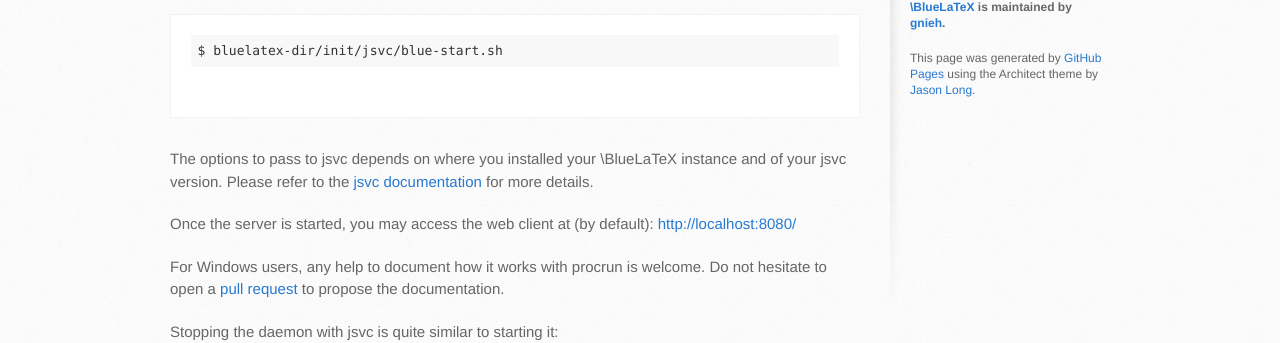
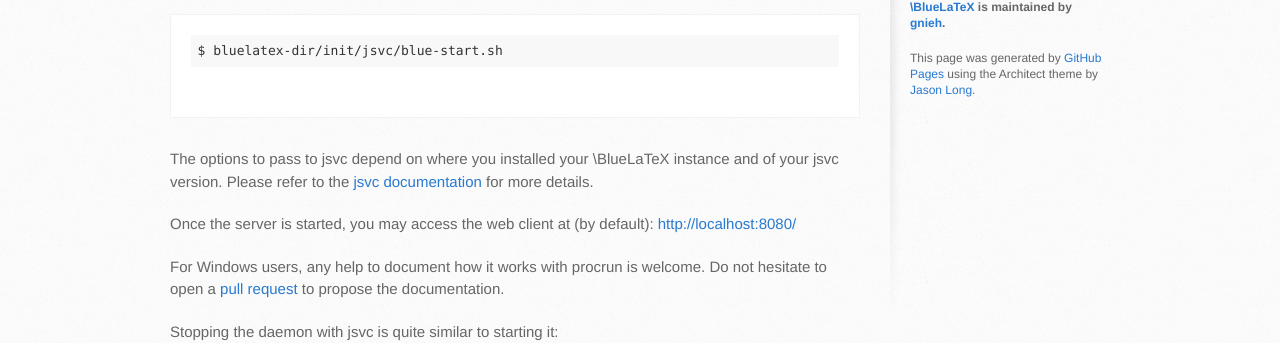
Before and after one commit to jeromedrouet/bluelatex-website, a Jekyll site: the page built from running/index.markdown, in a window 1280 px wide. Shown: the part 432-775 px from the top of the page. Built offline with Jekyll 4.4.1, drawn with Linux system fonts in a browser that asks for light colours.

Commit message:
Typo and missing word

````diff
--- a/contact/index.markdown
+++ b/contact/index.markdown
@@ -12,7 +12,7 @@ If you want to contact us to ask any question, give feedback, you can:
  - Join us on irc on channel [#bluelatex@freenode](https://kiwiirc.com/client/irc.freenode.net/bluelatex),
  - Subscribe and send us an email on [blue-users@lists.gnieh.org](http://lists.gnieh.org/mailman/listinfo/blue-users) ([Archives](http://lists.gnieh.org/pipermail/blue-users/)).
 
-If you find any problem, you can either us or [file a ticket](https://github.com/gnieh/bluelatex/issues/new).
+If you find any problem, you can either contact us or [file a ticket](https://github.com/gnieh/bluelatex/issues/new).
 
 Contribute
 ----------
--- a/running/index.markdown
+++ b/running/index.markdown
@@ -16,7 +16,7 @@ Let's say you installed \BlueLaTeX using the installation script, you can run th
 $ bluelatex-dir/init/jsvc/blue-start.sh
 ```
 
-The options to pass to jsvc depends on where you installed your \BlueLaTeX instance and of your jsvc version.
+The options to pass to jsvc depend on where you installed your \BlueLaTeX instance and of your jsvc version.
 Please refer to the [jsvc documentation](http://commons.apache.org/proper/commons-daemon/jsvc.html) for more details.
 
 Once the server is started, you may access the web client at (by default): [http://localhost:8080/](http://localhost:8080/)
````
